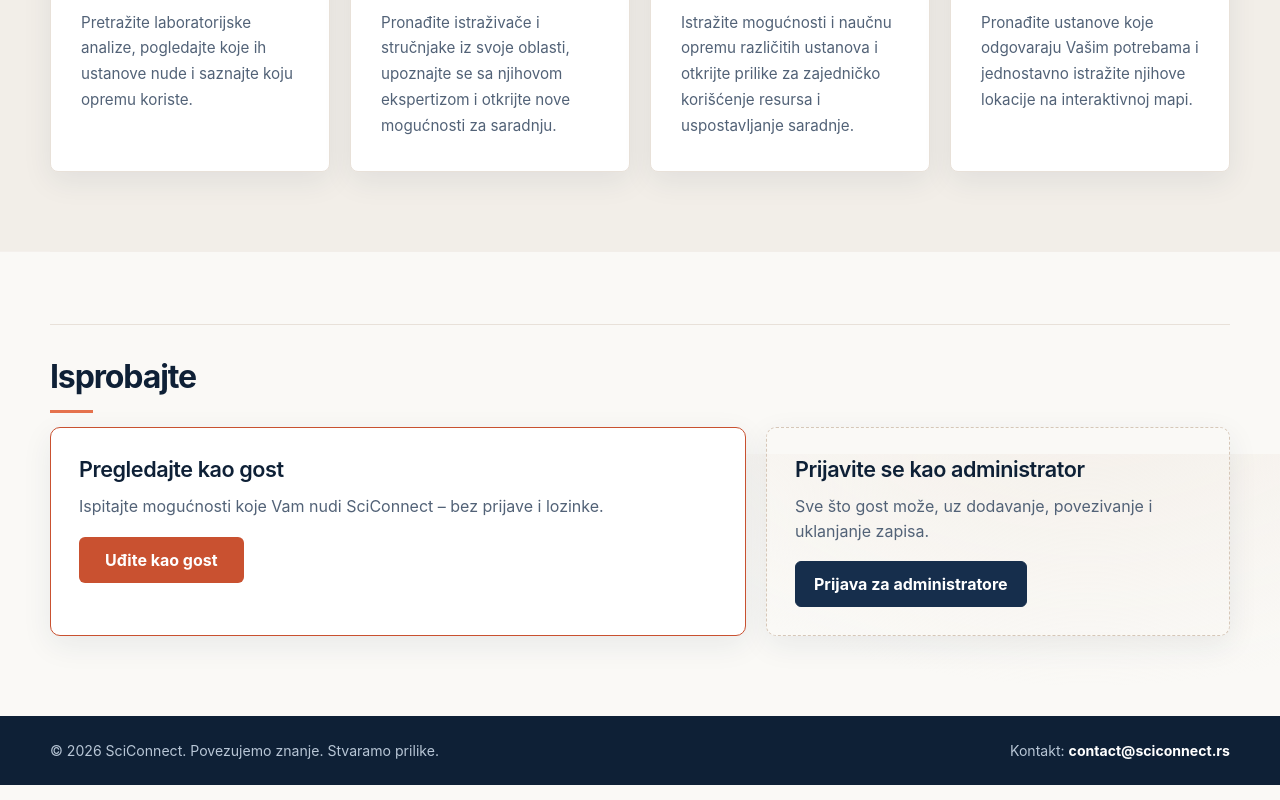
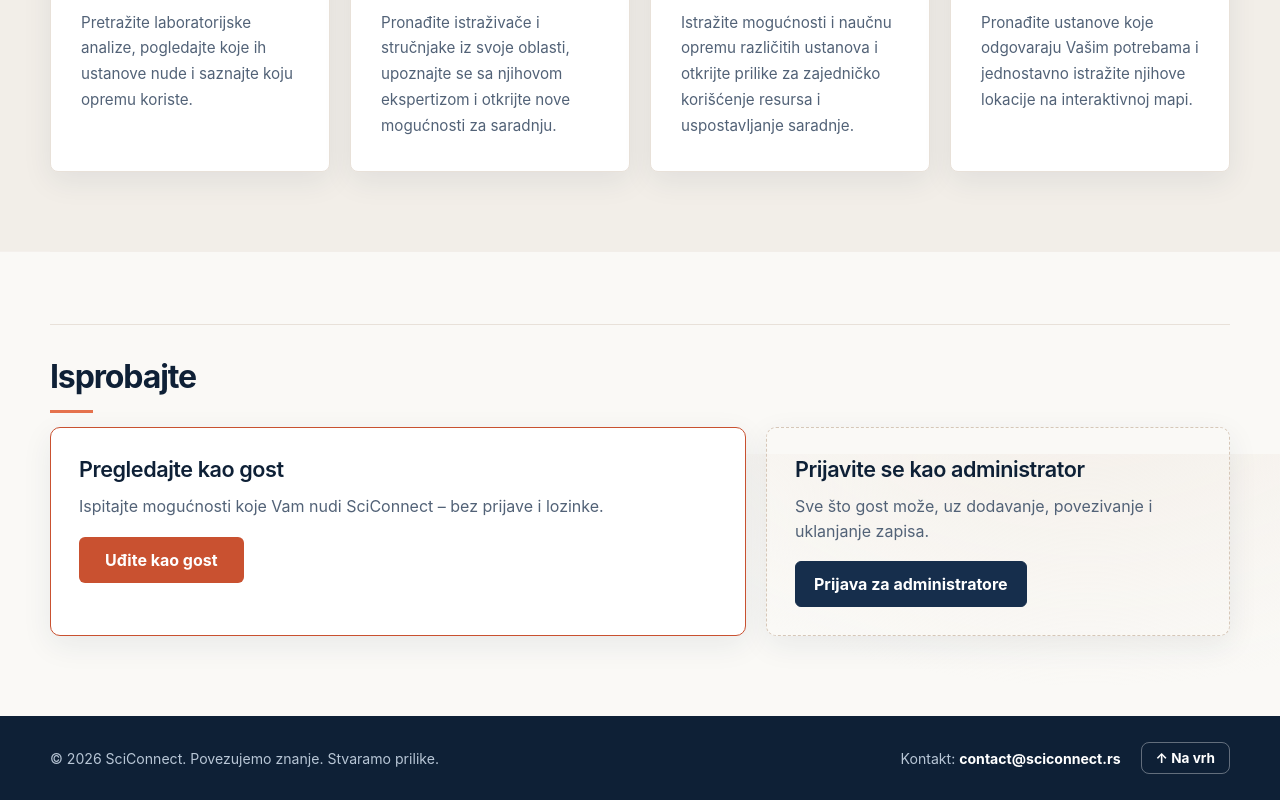
Before and after one commit to rumeni/SciConnect, a React (Vite) app in the folder frontend/: page / in a window 1280 px wide. Shown: the part 1946-2746 px from the top of the page. Built offline with nearby package versions, Linux system fonts and the light colour scheme; no server answers.

Commit message:
Add back-to-top button

```diff
--- a/frontend/src/Footer.tsx
+++ b/frontend/src/Footer.tsx
@@ -1,17 +1,28 @@
 import { CONTACT_EMAIL } from "./Contact";
 import { useT } from "./i18n";
 
-/** The strip at the foot of every page: who we are and how to write to us. */
+/** The strip at the foot of every page: who we are, how to write to us, and the way back up. */
 export function Footer() {
   const t = useT();
+
+  const toTop = () => {
+    const still = window.matchMedia("(prefers-reduced-motion: reduce)").matches;
+    window.scrollTo({ top: 0, behavior: still ? "auto" : "smooth" });
+  };
+
   return (
     <footer className="site-footer">
       <div className="site-footer-inner">
         <span>{t("footer.tagline", { year: new Date().getFullYear() })}</span>
-        <span>
-          {t("footer.contact")}{" "}
-          <a href={`mailto:${CONTACT_EMAIL}`}>{CONTACT_EMAIL}</a>
-        </span>
+        <div className="site-footer-end">
+          <span>
+            {t("footer.contact")}{" "}
+            <a href={`mailto:${CONTACT_EMAIL}`}>{CONTACT_EMAIL}</a>
+          </span>
+          <button type="button" className="to-top" onClick={toTop}>
+            <span aria-hidden="true">↑</span> {t("footer.toTop")}
+          </button>
+        </div>
       </div>
     </footer>
   );
--- a/frontend/src/i18n.ts
+++ b/frontend/src/i18n.ts
@@ -156,6 +156,7 @@ const en = {
   "contact.write": "Write an email",
   "footer.tagline": "© {year} SciConnect. Connecting knowledge. Creating opportunities.",
   "footer.contact": "Contact:",
+  "footer.toTop": "Back to top",
 
   // --- Workspace ----------------------------------------------------------
   "workspace.admin": "Admin",
@@ -628,6 +629,7 @@ const sr: Record<MessageKey, string> = {
   "contact.write": "Pošaljite mejl",
   "footer.tagline": "© {year} SciConnect. Povezujemo znanje. Stvaramo prilike.",
   "footer.contact": "Kontakt:",
+  "footer.toTop": "Na vrh",
 
   // --- Workspace ----------------------------------------------------------
   "workspace.admin": "Administrator",
--- a/frontend/src/styles.css
+++ b/frontend/src/styles.css
@@ -1202,6 +1202,20 @@ a.partner-card:hover { border-color: var(--accent-bright); }
   margin: 0 auto;
   padding: 26px 0;
 }
+.site-footer-end { display: flex; flex-wrap: wrap; align-items: center; gap: 10px 20px; }
+/* Back to top: transparent, a thin outline, nothing that moves. */
+.to-top {
+  padding: 7px 14px;
+  color: #ffffff;
+  background: transparent;
+  border: 1px solid rgba(255, 255, 255, 0.35);
+  border-radius: 8px;
+  font-size: .85rem;
+  font-weight: 650;
+  cursor: pointer;
+}
+.to-top:hover { border-color: #ffffff; }
+.to-top:focus-visible { outline-color: #ffb38c; }
 .site-footer a { color: #ffffff; font-weight: 650; text-decoration: none; }
 .site-footer a:hover { color: #ff946d; text-decoration: underline; text-underline-offset: 3px; }
 .site-footer a:focus-visible { outline-color: #ffb38c; }
```
